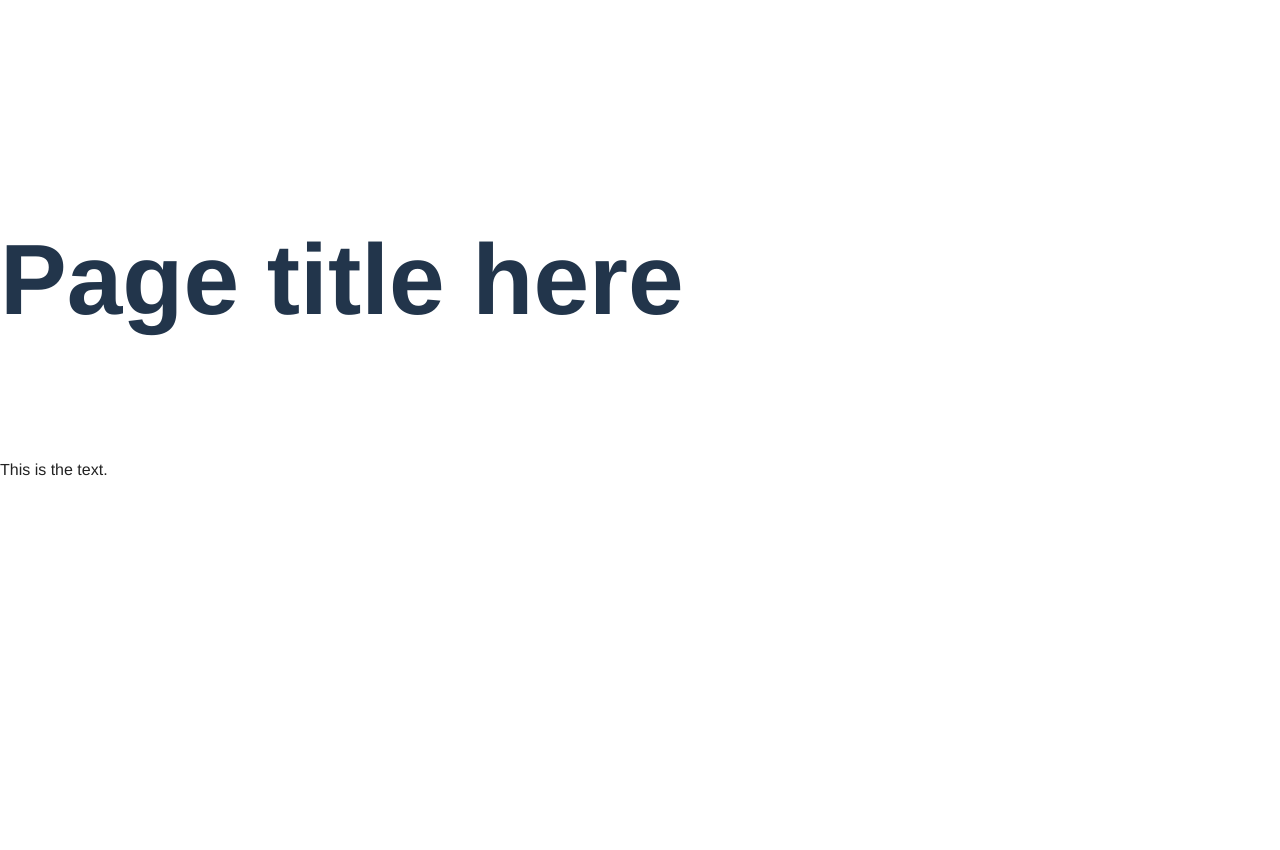
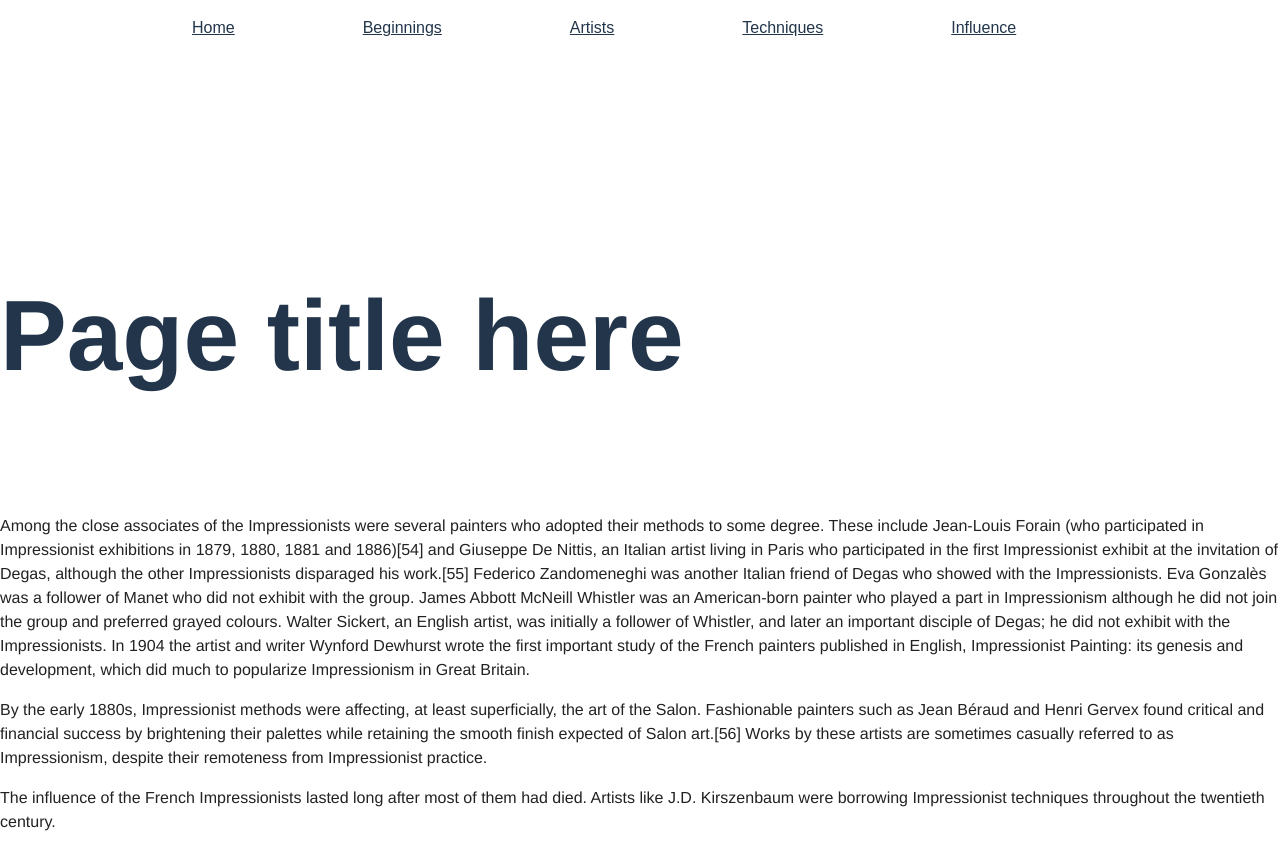
Before and after one commit to hc6335a/impressionism-project, a plain HTML site: page influence.html in a window 1280 px wide. Before the commit the page ends 800 px from the top, so only its background shows below. Drawn offline with Linux system fonts and the light colour scheme.

Commit message:
influence text added

```diff
--- a/influence.html
+++ b/influence.html
@@ -24,9 +24,58 @@
 	<!-- Page content typically goes inside the container -->
 	<div class="container">
 
+		<div class="navbar">
+			<a href="index.html">Home</a>
+			<a href="beginnings.html">Beginnings</a>
+			<a href="artists.html">Artists</a>
+			<a href="techniques.html">Techniques</a>
+			<a href="influence.html">Influence</a>
+		</div>
+
 		<h1>Page title here</h1>
 
-		<p>This is the text.</p>
+		<div class="influence-boy-text">
+
+		<p>Among the close associates of the Impressionists
+			were several painters who adopted their methods to
+			some degree. These include Jean-Louis Forain (who
+			participated in Impressionist exhibitions in 1879,
+			 1880, 1881 and 1886)[54] and Giuseppe De Nittis, an
+			 Italian artist living in Paris who participated
+			 in the first Impressionist exhibit at the invitation
+			 of Degas, although the other Impressionists disparaged
+			 his work.[55] Federico Zandomeneghi was another
+			Italian friend of Degas who showed with the
+			Impressionists. Eva Gonzalès was a follower of Manet
+			who did not exhibit with the group. James Abbott
+			McNeill Whistler was an American-born painter who
+			played a part in Impressionism although he did not
+			join the group and preferred grayed colours. Walter
+			Sickert, an English artist, was initially a follower
+			of Whistler, and later an important disciple of Degas;
+			he did not exhibit with the Impressionists. In 1904
+			the artist and writer Wynford Dewhurst wrote the
+			first important study of the French painters published
+			in English, Impressionist Painting: its genesis and
+			development, which did much to popularize
+			Impressionism in Great Britain.</p>
+
+			<p>By the early 1880s, Impressionist methods were
+				affecting, at least superficially, the art of the
+				Salon. Fashionable painters such as Jean Béraud
+				and Henri Gervex found critical and financial
+				success by brightening their palettes while retaining
+				the smooth finish expected of Salon art.[56] Works
+				by these artists are sometimes casually referred to
+				as Impressionism, despite their remoteness from
+				Impressionist practice.</p>
+
+				<p>The influence of the French Impressionists
+					lasted long after most of them had died. Artists
+					like J.D. Kirszenbaum were borrowing Impressionist
+					techniques throughout the twentieth century. </p>
+
+				</div>
 
 	</div><!-- end container -->
 
```
